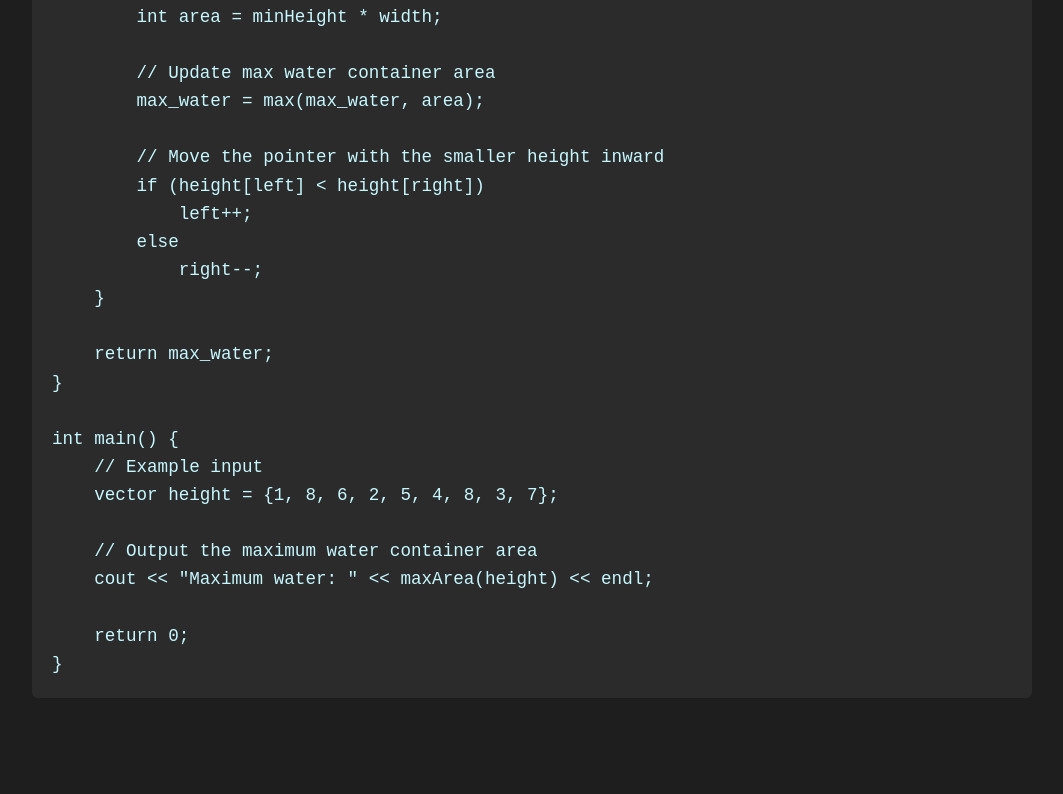
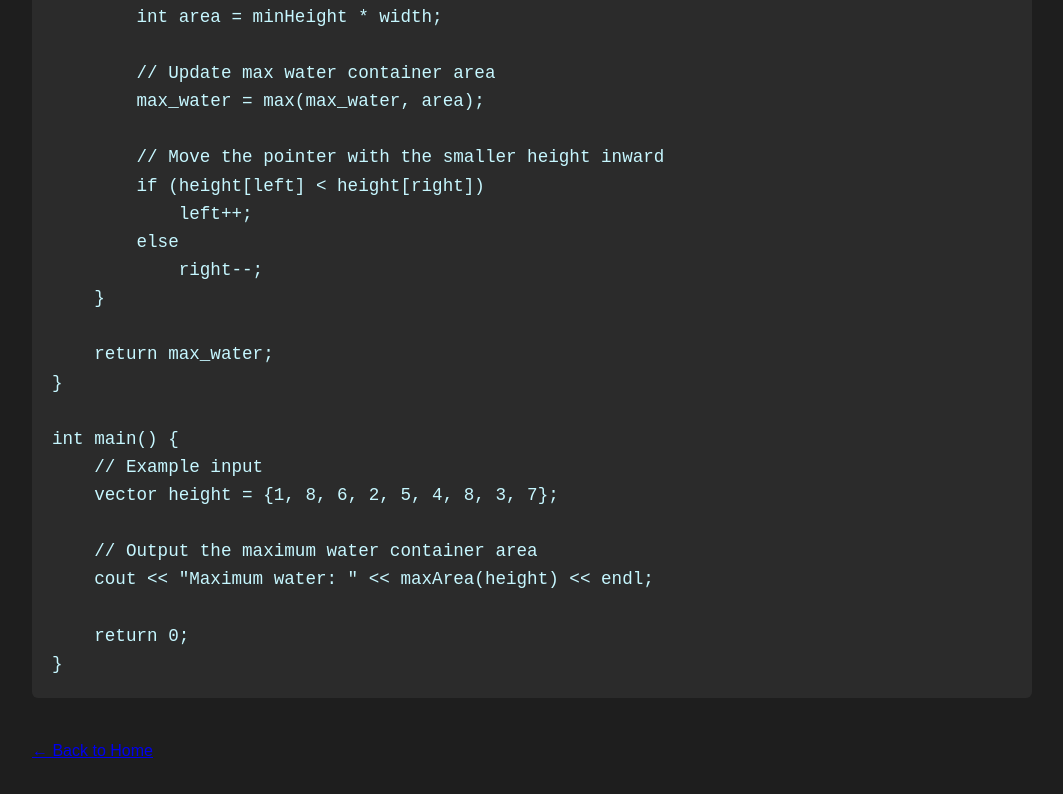
Before and after one commit to cl0ud08/Harshit-blog, a plain HTML site: page array/question4.html in a window 1280 px wide. Shown: the part 1219-2013 px from the top of the page, without its empty margins (108-1171 px from the left). Drawn offline with Linux system fonts and the light colour scheme.

Commit message:
Update question4.html

```diff
--- a/array/question4.html
+++ b/array/question4.html
@@ -130,6 +130,7 @@ int main() {
     return 0;
 }</pre>
         </section>
+             <a href="../array/post5.html" class="back-link">← Back to Home</a>
     </main>
 </body>
 </html>
```
